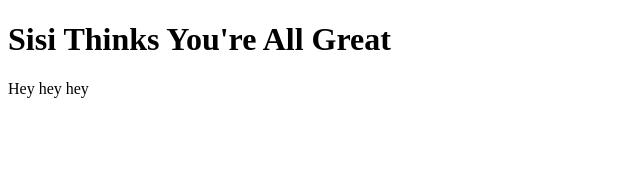
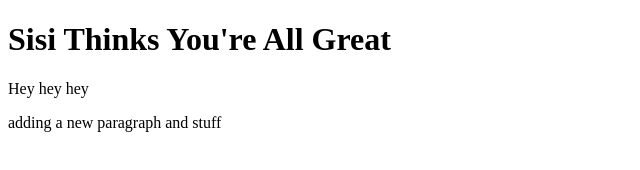
Before and after one commit to JessicaHuseman/dollars-for-docs-discipline, a plain HTML site: page index.html in a window 1280 px wide. Shown: the whole page, without its empty margins (0-640 px from the left). Drawn offline with Linux system fonts and the light colour scheme.

Commit message:
Adding a new paragraph

```diff
--- a/index.html
+++ b/index.html
@@ -12,6 +12,9 @@
 <!-- THIS IS A COMMENT Y'ALL        -->
 
     </p>
+    <p>
+      adding a new paragraph and stuff
+    </p>
     <img src="cute dog.jpg" alt="" />
   </body>
 </html>
```
